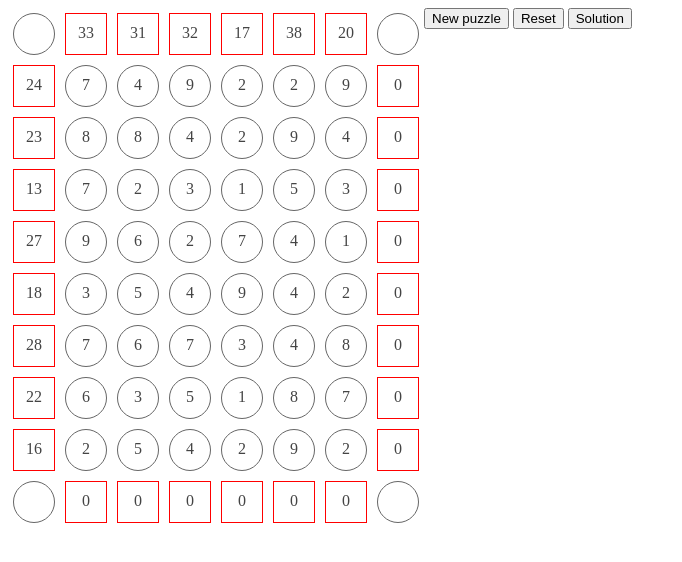
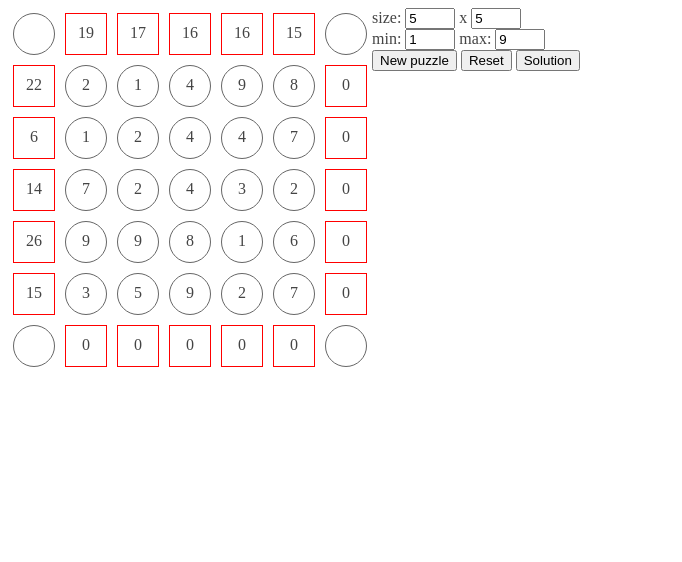
Before and after one commit to kbasten/rullo-js, a plain HTML site: page web/index.html in a window 1280 px wide. Both pictures are taken after a click on the button "New puzzle". Shown: the whole page, without its empty margins (0-682 px from the left). Drawn offline with Linux system fonts and the light colour scheme.

Commit message:
Settings

```diff
--- a/web/index.html
+++ b/web/index.html
@@ -9,6 +9,12 @@
 		<div id="puzzle"></div>
 
 		<div id="controls">
+			<div>
+				size: <input type="number" value="5" name="width" /> x <input type="number" value="5" name="height"/>
+			</div>
+			<div>
+				min: <input type="number" value="1" name="min" /> max: <input type="number" value="9" name="max" />
+			</div>
 			<button id="start">New puzzle</button>
 			<button id="reset">Reset</button>
 			<button id="show_solution">Solution</button>
--- a/web/rullo.js
+++ b/web/rullo.js
@@ -44,14 +44,15 @@ let PuzzleGUI = function(elem) {
 		this.htmlElem.children().eq(row + 1).children().eq(col + 1).attr("state", state);
 	};
 
-	this.updateColumnState = function (col, state) {
+	this.updateColumnState = function (col, marked, state) {
 		this.htmlElem.children().first().children().eq(col + 1).attr("state", state);
-		this.htmlElem.children().last().children().eq(col + 1).attr("state", state);
+		this.htmlElem.children().last().children().eq(col + 1).attr("state", state).html(marked);
 	};
 
-	this.updateRowState = function (row, state) {
+	this.updateRowState = function (row, marked, state) {
 		this.htmlElem.children().eq(row + 1).children().first().attr("state", state);
-		this.htmlElem.children().eq(row + 1).children().last().attr("state", state);
+		this.htmlElem.children().eq(row + 1).children().last().attr("state", state).html(marked);
+
 	};
 
 	this.newRow = function () {
@@ -86,19 +87,22 @@ let Puzzle = function(width, height, min, max, gui) {
 	this.mark = function (row, col) {
 		if(this.state[col][row] != State.OFF) {
 			this.toggle(row, col, State.ON, State.MARKED);
+
+			this.updateRowState(row);
+			this.updateColumnState(col);
 		}
 	};
 
 	this.off = function (row, col) {
 		if(this.state[col][row] != State.MARKED) {
 			this.toggle(row, col, State.ON, State.OFF);
-		}
 
 			this.updateRowState(row);
 			this.updateColumnState(col);
 
 			if(this.checkSolution()) {
 				alert("Finished!");
+			}
 		}
 	};
 
@@ -113,11 +117,13 @@ let Puzzle = function(width, height, min, max, gui) {
 
 	this.checkSolution = function () {
 		for (let col = 0; col < this.width; col++) {
-			for (let row = 0; row < this.height; row++) {
-				if(this.solution[col][row] == State.OFF && this.state[col][row] != State.OFF
-					|| this.state[col][row] == State.OFF && this.solution[col][row] != State.OFF) {
+			if (this.sumColumn(col, this.state) != this.sumColumn(col, this.solution)) {
 				return false;
 			}
+		}
+		for (let row = 0; row < this.height; row++){
+			if (this.sumRow(row, this.state) != this.sumRow(row, this.solution)) {
+				return false;
 			}
 		}
 
@@ -128,20 +134,24 @@ let Puzzle = function(width, height, min, max, gui) {
 		let sum = this.sumColumn(col, this.state);
 		let aim = this.sumColumn(col, this.solution);
 
-		this.gui.updateColumnState(col, sum == aim ? State.SOLVED : State.UNSOLVED);
+		let marked = this.sumColumn(col, this.state, true);
+
+		this.gui.updateColumnState(col, marked, sum == aim ? State.SOLVED : State.UNSOLVED);
 	};
 
 	this.updateRowState = function (row) {
 		let sum = this.sumRow(row, this.state);
 		let aim = this.sumRow(row, this.solution);
 
-		this.gui.updateRowState(row, sum == aim ? State.SOLVED : State.UNSOLVED);
+		let marked = this.sumRow(row, this.state, true);
+
+		this.gui.updateRowState(row, marked, sum == aim ? State.SOLVED : State.UNSOLVED);
 	};
 
-	this.genericSum = function (x, xInc, y, yInc, n, mask) {
+	this.genericSum = function (x, xInc, y, yInc, n, mask, marked) {
 		let s = 0;
 		for (let i = 0; i < n; i++, x += xInc, y += yInc) {
-			if(mask[x][y] != State.OFF) {
+			if((!marked && mask[x][y] != State.OFF) || (marked && mask[x][y] == State.MARKED)) {
 				s += this.grid[x][y];
 			}
 		}
@@ -149,12 +159,12 @@ let Puzzle = function(width, height, min, max, gui) {
 		return s;
 	};
 
-	this.sumRow = function (row, mask) {
-		return this.genericSum(0, 1, row, 0, this.width, mask);
+	this.sumRow = function (row, mask, marked = false) {
+		return this.genericSum(0, 1, row, 0, this.width, mask, marked);
 	};
 
-	this.sumColumn = function (column, mask) {
-		return this.genericSum(column, 0, 0, 1, this.height, mask);
+	this.sumColumn = function (column, mask, marked = false) {
+		return this.genericSum(column, 0, 0, 1, this.height, mask, marked);
 	};
 
 	this.generate = function(){
@@ -243,11 +253,16 @@ $(document).ready(function () {
 	$("#start").click(function () {
 		$("#solution").empty().hide(0);
 
-		p = new Puzzle(6, 8, 1, 9, pGUI);
+		let width = parseInt($("input[name='width']").val());
+		let height = parseInt($("input[name='height']").val());
+		let min = parseInt($("input[name='min']").val());
+		let max = parseInt($("input[name='max']").val());
+
+		p = new Puzzle(width, height, min, max, pGUI);
 		p.generate();
 
 		pGUI.render(p);
-	});
+	}).trigger("click");
 	$("#show_solution").click(function () {
 		$("#solution").toggle();
 	});
--- a/web/style.css
+++ b/web/style.css
@@ -52,3 +52,7 @@ body {
 .sum[state="1"] {
     border-color: green;
 }
+
+input[type="number"] {
+    width: 50px;
+}
```
Lines whose indentation alone changed are shown as unchanged.
